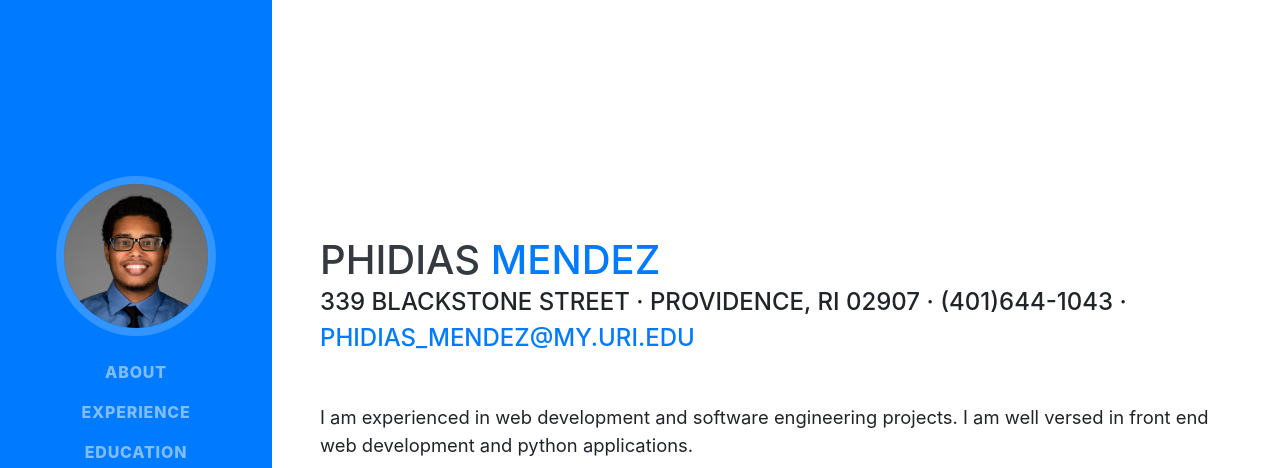
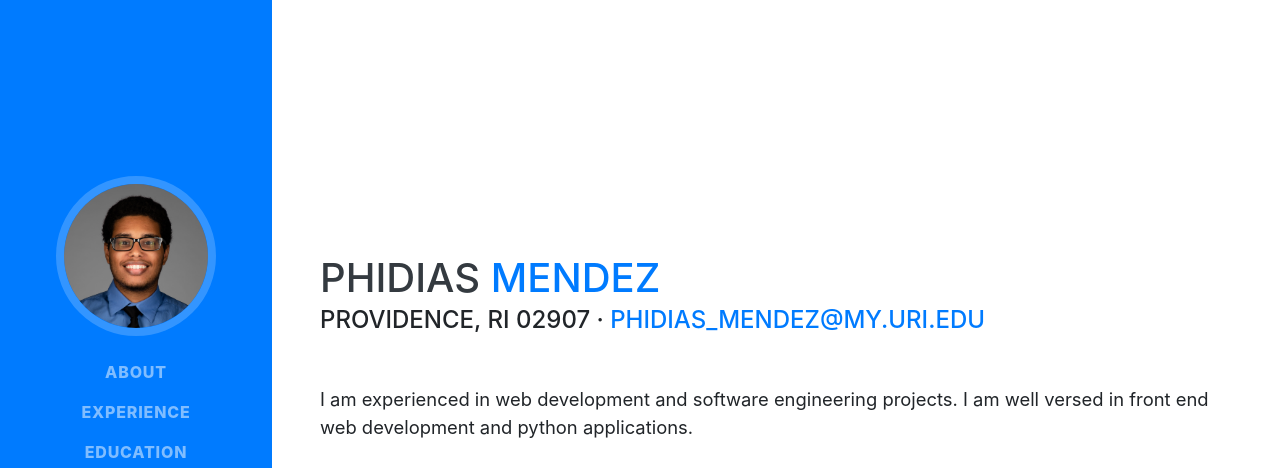
Before and after one commit to phinias12/Portfolio, a website with bundled scripts: page index.html in a window 1280 px wide. Shown: the top 468 px of the page. Built offline with nearby package versions, Linux system fonts and the light colour scheme; a web font is replaced by a local one.

Commit message:
Edited and redacted some changes

```diff
--- a/index.html
+++ b/index.html
@@ -69,7 +69,7 @@
         <h1 class="mb-0">Phidias
           <span class="text-primary">Mendez</span>
         </h1>
-        <div class="subheading mb-5">339 Blackstone Street · Providence, RI 02907 · (401)644-1043 ·
+        <div class="subheading mb-5"> Providence, RI 02907 ·
           <a href="mailto:phidias_mendez@my.uri.edu">phidias_mendez@my.uri.edu</a>
         </div>
         <p class="lead mb-5">I am experienced in web development and software engineering projects. I am well versed in front end web development and python applications.</p>
```
